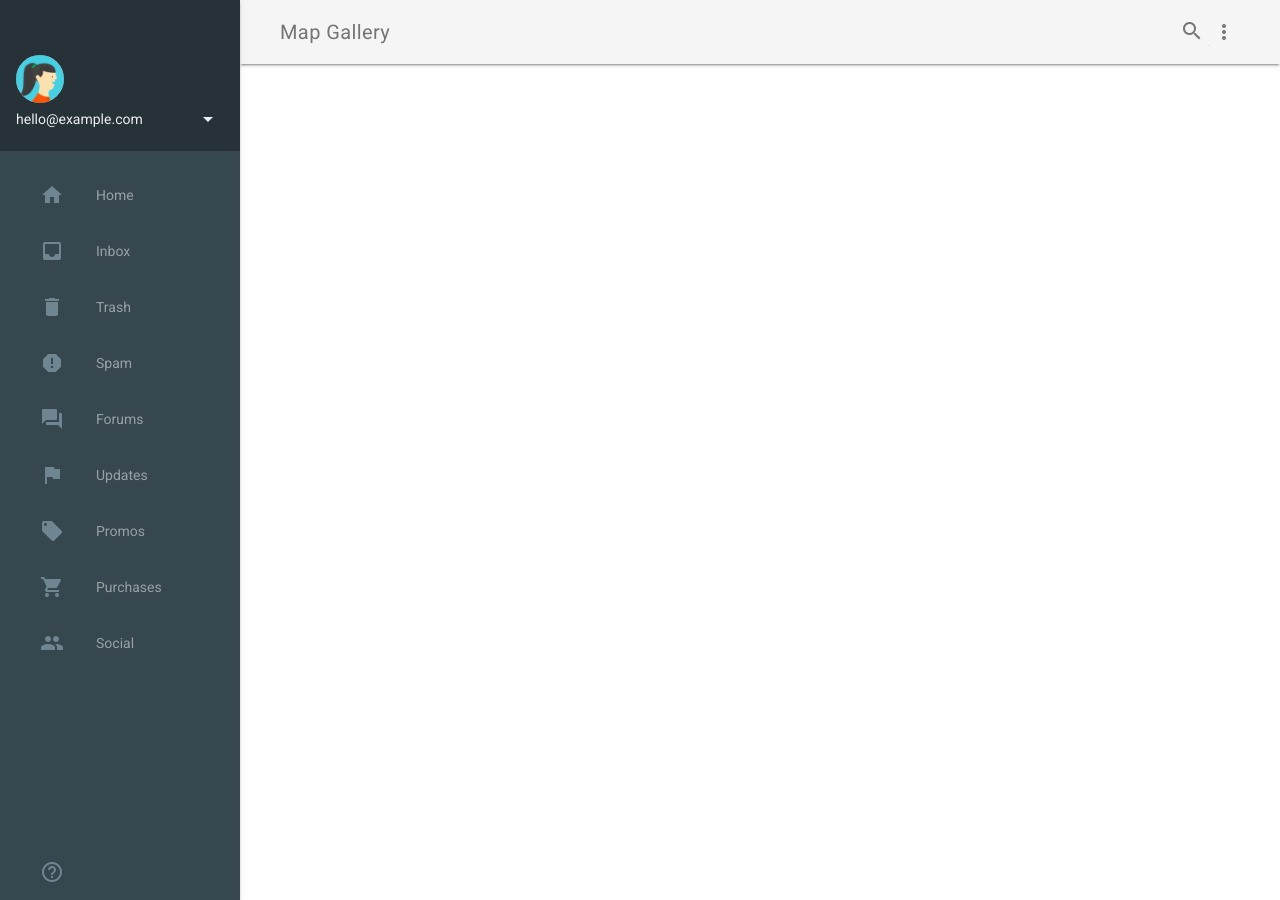
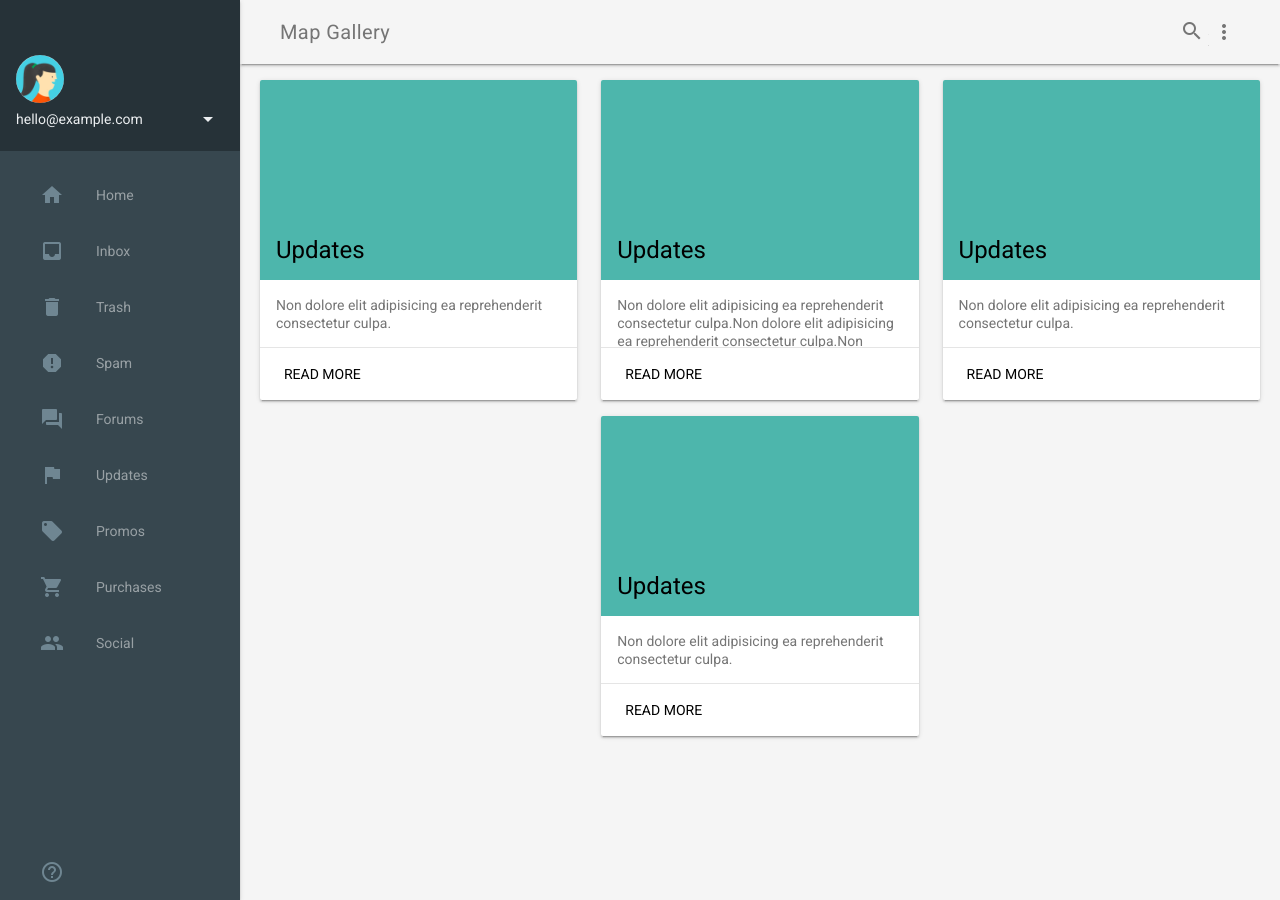
Before and after one commit to zerospatial/material-maps, a Jekyll site: the page built from index.html, in a window 1280 px wide. Built offline with Jekyll 4.4.1, drawn with Linux system fonts in a browser that asks for light colours.

Commit message:
Update material-gallery.html

```diff
--- a/_layouts/material-gallery.html
+++ b/_layouts/material-gallery.html
@@ -1,3 +1,51 @@
 ---
 layout: material-dashboard
 ---
+      <main class="mdl-layout__content mdl-color--grey-100">
+        <div class="mdl-grid demo-content">
+          <div class="demo-updates mdl-card mdl-card--square mdl-shadow--2dp mdl-cell mdl-cell--3-col mdl-cell--4-col-tablet">
+            <div class="mdl-card__title mdl-card--expand mdl-color--teal-300">
+              <h2 class="mdl-card__title-text">Updates</h2>
+            </div>
+            <div class="mdl-card__supporting-text mdl-color-text--grey-600">
+              Non dolore elit adipisicing ea reprehenderit consectetur culpa.
+            </div>
+            <div class="mdl-card__actions mdl-card--border">
+              <a href="#" class="mdl-button mdl-js-button mdl-js-ripple-effect">Read More</a>
+            </div>
+          </div>
+          <div class="demo-updates mdl-card mdl-card--square mdl-shadow--2dp mdl-cell mdl-cell--3-col mdl-cell--4-col-tablet">
+            <div class="mdl-card__title mdl-card--expand mdl-color--teal-300">
+              <h2 class="mdl-card__title-text">Updates</h2>
+            </div>
+            <div class="mdl-card__supporting-text mdl-color-text--grey-600">
+              Non dolore elit adipisicing ea reprehenderit consectetur culpa.Non dolore elit adipisicing ea reprehenderit consectetur culpa.Non dolore elit adipisicing ea reprehenderit consectetur culpa.
+            </div>
+            <div class="mdl-card__actions mdl-card--border">
+              <a href="#" class="mdl-button mdl-js-button mdl-js-ripple-effect">Read More</a>
+            </div>
+          </div>
+          <div class="demo-updates mdl-card mdl-card--square mdl-shadow--2dp mdl-cell mdl-cell--3-col mdl-cell--4-col-tablet">
+            <div class="mdl-card__title mdl-card--expand mdl-color--teal-300">
+              <h2 class="mdl-card__title-text">Updates</h2>
+            </div>
+            <div class="mdl-card__supporting-text mdl-color-text--grey-600">
+              Non dolore elit adipisicing ea reprehenderit consectetur culpa.
+            </div>
+            <div class="mdl-card__actions mdl-card--border">
+              <a href="#" class="mdl-button mdl-js-button mdl-js-ripple-effect">Read More</a>
+            </div>
+          </div>
+          <div class="demo-updates mdl-card mdl-card--square mdl-shadow--2dp mdl-cell mdl-cell--3-col mdl-cell--4-col-tablet">
+            <div class="mdl-card__title mdl-card--expand mdl-color--teal-300">
+              <h2 class="mdl-card__title-text">Updates</h2>
+            </div>
+            <div class="mdl-card__supporting-text mdl-color-text--grey-600">
+              Non dolore elit adipisicing ea reprehenderit consectetur culpa.
+            </div>
+            <div class="mdl-card__actions mdl-card--border">
+              <a href="#" class="mdl-button mdl-js-button mdl-js-ripple-effect">Read More</a>
+            </div>
+          </div>
+        </div>
+      </main>
```
